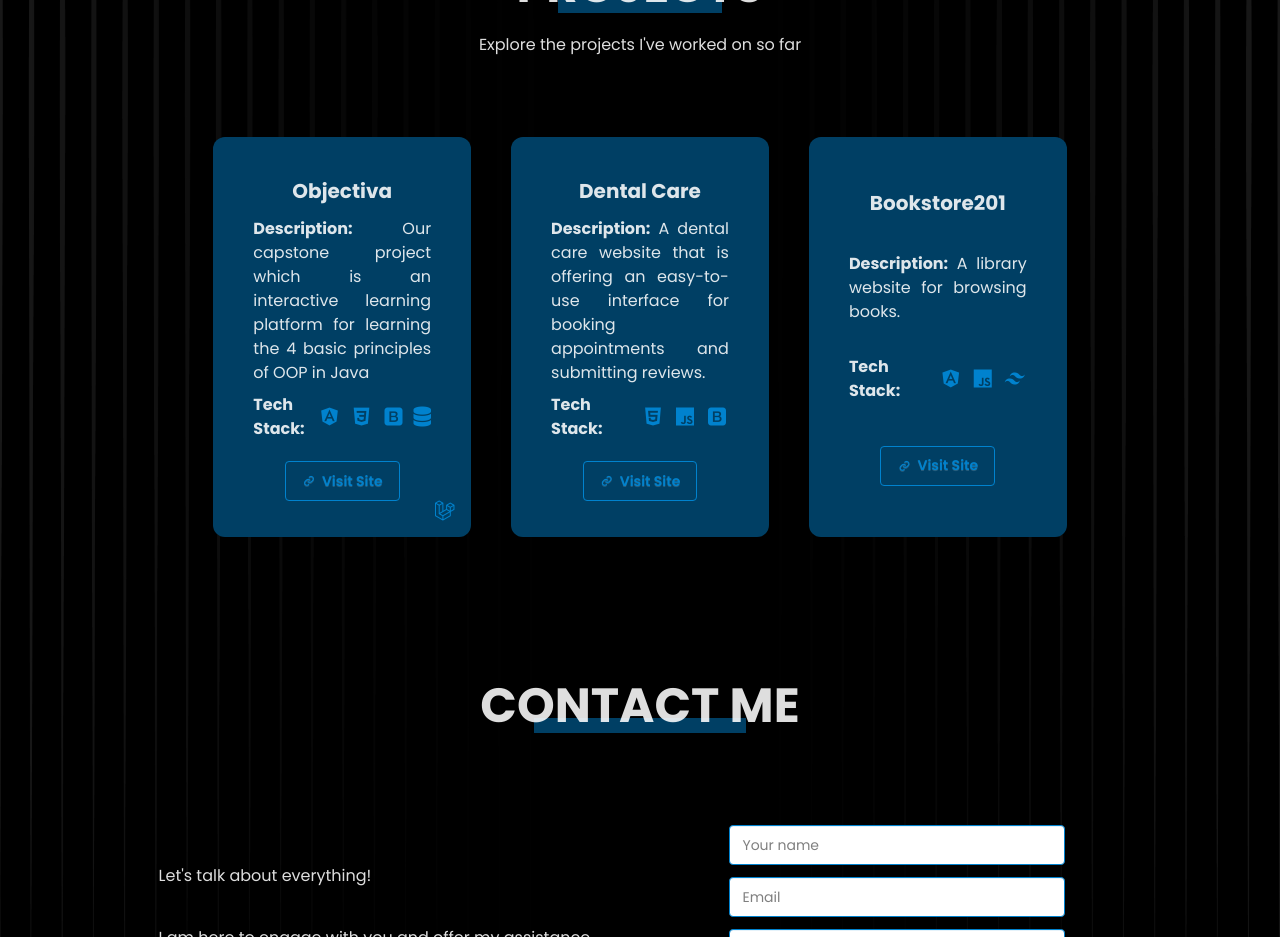
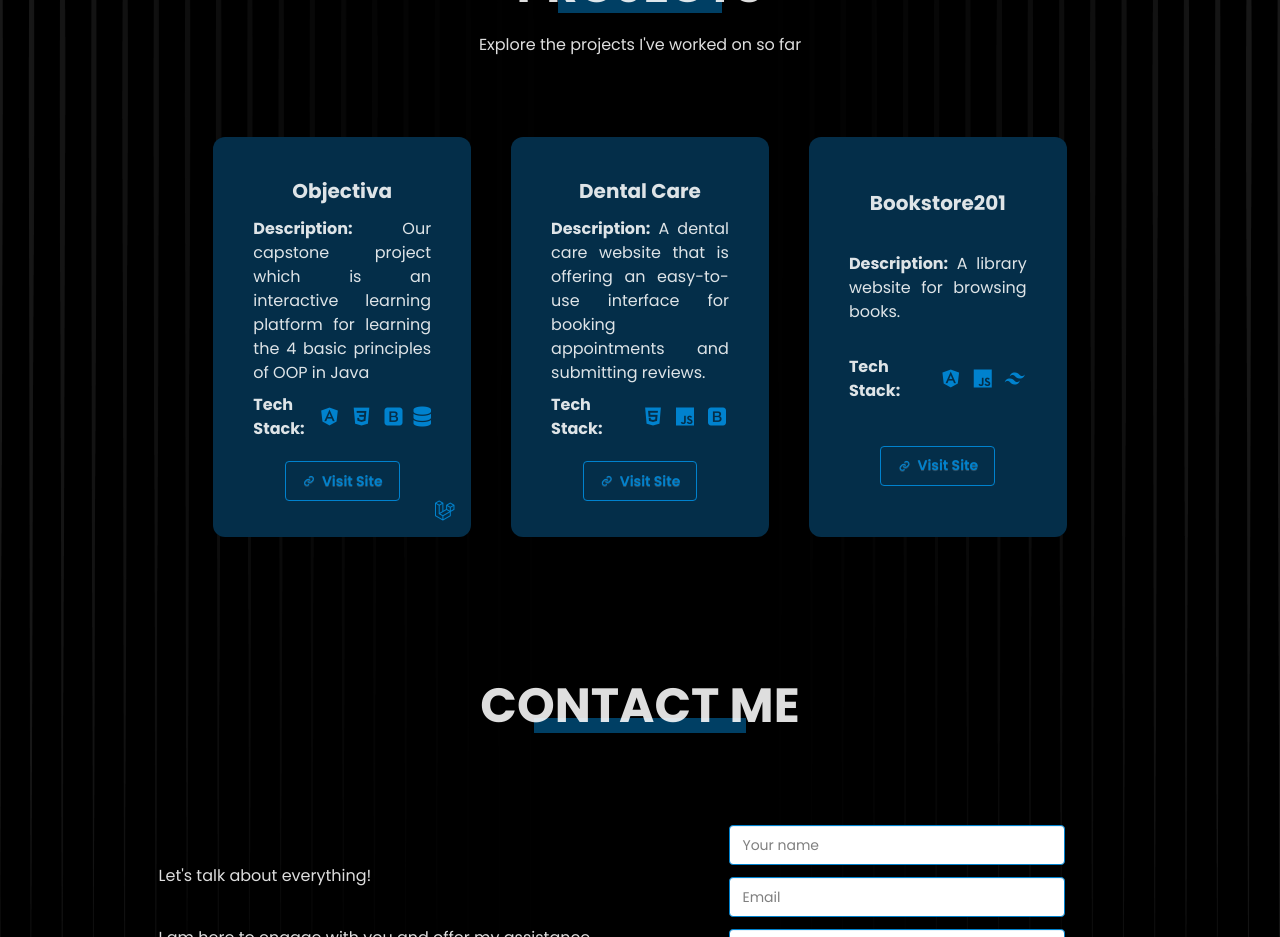
Before and after one commit to cjcrsstmo/portfolio, a React (Vite) app: page / in a window 1280 px wide. Shown: the part 2860-3797 px from the top of the page. Built offline with nearby package versions, Linux system fonts and the light colour scheme.

Commit message:
updated projects section

```diff
--- a/src/components/Navbar.tsx
+++ b/src/components/Navbar.tsx
@@ -12,7 +12,7 @@ const Navbar = () => {
                 <li><a href="https://www.linkedin.com/in/chrisjohn-crisostomo-8148162b7/" target='_blank'><i className='bx bxl-linkedin-square text-2xl hover:text-primary' ></i></a></li>
                 <li><a href="https://www.facebook.com/cjcrsstmo" target='_blank'><i className='bx bxl-facebook-square text-2xl hover:text-primary'></i></a></li>
             </ul>
-            <img src={Logo} alt="logo" className='w-10' />
+            <img src={Logo} alt="logo" className='w-10'/>
             {/* <ul className='flex flex-wrap gap-5 hidden '>
                 <li><a href="#home" className='hover:underline hover:underline-offset-6'>HOME</a></li>
                 <li><a href="#aboutme" className='hover:underline hover:underline-offset-6'>ABOUT ME</a></li>
--- a/src/index.css
+++ b/src/index.css
@@ -2,11 +2,15 @@
 
 @plugin "daisyui";
 
+@theme{
+  --color-primary-content2: oklch(29% 0.066 243.157);
+}
 
 :root {
 
   --color-primary: oklch(58% 0.158 241.966);
   --color-primary-content: oklch(35% 0.09 240.876);
+
 
   font-family: 'Poppins',system-ui, Avenir, Helvetica, Arial, sans-serif;
   line-height: 1.5;
--- a/src/sections/Projects.tsx
+++ b/src/sections/Projects.tsx
@@ -24,18 +24,18 @@ const Projects = () => {
 
                 <div className='flex flex-col lg:flex-row justify-center items-center mx-auto w-full md:w-2/3 gap-8 sm:gap-10 md:gap:15 mt-10 xl:mt-20'>
                     {/* Objectiva */}
-                    <div className='flex flex-col justify-around items-center bg-primary-content rounded-xl p-10 w-8/10 sm:w-5/10 md:w-3/4 lg:w-2/5 min-h-100 max-h-100' data-aos="zoom-in">
+                    <div className='flex flex-col justify-around items-center bg-primary-content2 rounded-xl p-10 w-8/10 sm:w-5/10 md:w-3/4 lg:w-2/5 min-h-100 max-h-100' data-aos="zoom-in">
                         <p className="mx-auto mb-3 text-xl font-bold">Objectiva</p>
                         <p className='text-justify'><strong>Description:</strong> Our capstone project which is an interactive learning platform for learning the 4 basic principles of OOP in Java</p>
                         <p className='mt-2 text-start w-full flex gap-2 items-center justify-start'>
-                            <strong>Tech Stack:</strong> <i className='bx bxl-angular text-2xl text-primary '/> <i className='bx bxl-css3 text-2xl text-primary '/> <i className='bx bxl-bootstrap text-2xl text-primary '/> <i className='fab fa-laravel text-xl text-primary '/> <i className='fa-solid fa-database text-xl text-primary '/>
+                            <strong>Tech Stack:</strong> <i className='bx bxl-angular text-2xl text-primary '/> <i className='bx bxl-css3 text-2xl text-primary '/> <i className='bx bxl-bootstrap text-2xl text-primary '/> <i className='fab fa-laravel text-xl text-primary'/> <i className='fa-solid fa-database text-xl text-primary '/>
                         </p>
                         <div className="card-actions justify-end">
                             <a href='https://objectiva.tech' target='_blank' className="btn btn-outline btn-primary mx-auto mt-5"><i className='bx bx-link' ></i>Visit Site</a>
                         </div>
                     </div>
                     {/* Dental Care */}
-                    <div className='flex flex-col justify-around items-center bg-primary-content rounded-xl p-10 w-8/10 sm:w-5/10 md:w-3/4 lg:w-2/5 min-h-100 max-h-100' data-aos="zoom-in">
+                    <div className='flex flex-col justify-around items-center bg-primary-content2 rounded-xl p-10 w-8/10 sm:w-5/10 md:w-3/4 lg:w-2/5 min-h-100 max-h-100' data-aos="zoom-in">
                         <p className="mx-auto mb-3 text-xl font-bold">Dental Care</p>
                         <p className='text-justify'><strong>Description:</strong> A dental care website that is offering an easy-to-use interface for booking appointments and submitting reviews.</p>
                         <p className='mt-2 text-start w-full flex gap-2 items-center justify-start'>
@@ -46,7 +46,7 @@ const Projects = () => {
                         </div>
                     </div>
                     {/* Bookstore201 */}
-                    <div className='flex flex-col justify-around items-center bg-primary-content rounded-xl p-10 w-8/10 sm:w-5/10 md:w-3/4 lg:w-2/5 min-h-100 max-h-100' data-aos="zoom-in">
+                    <div className='flex flex-col justify-around items-center bg-primary-content2 rounded-xl p-10 w-8/10 sm:w-5/10 md:w-3/4 lg:w-2/5 min-h-100 max-h-100' data-aos="zoom-in">
                         <p className="mx-auto mb-3 text-xl font-bold">Bookstore201</p>
                         <p className='text-justify'><strong>Description:</strong> A library website for browsing books.</p>
                         <p className='mt-2 text-start w-full flex gap-2 items-center justify-start'>
```
